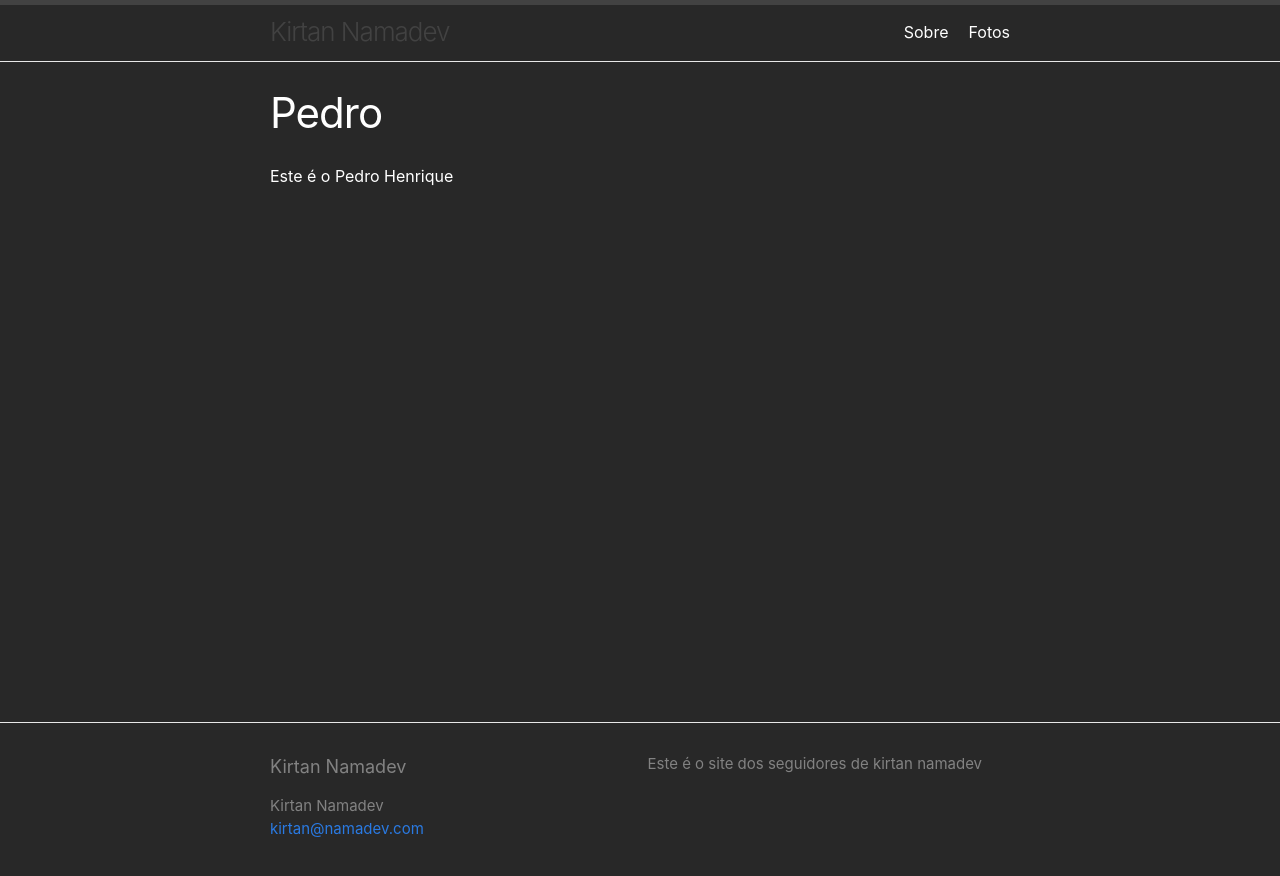
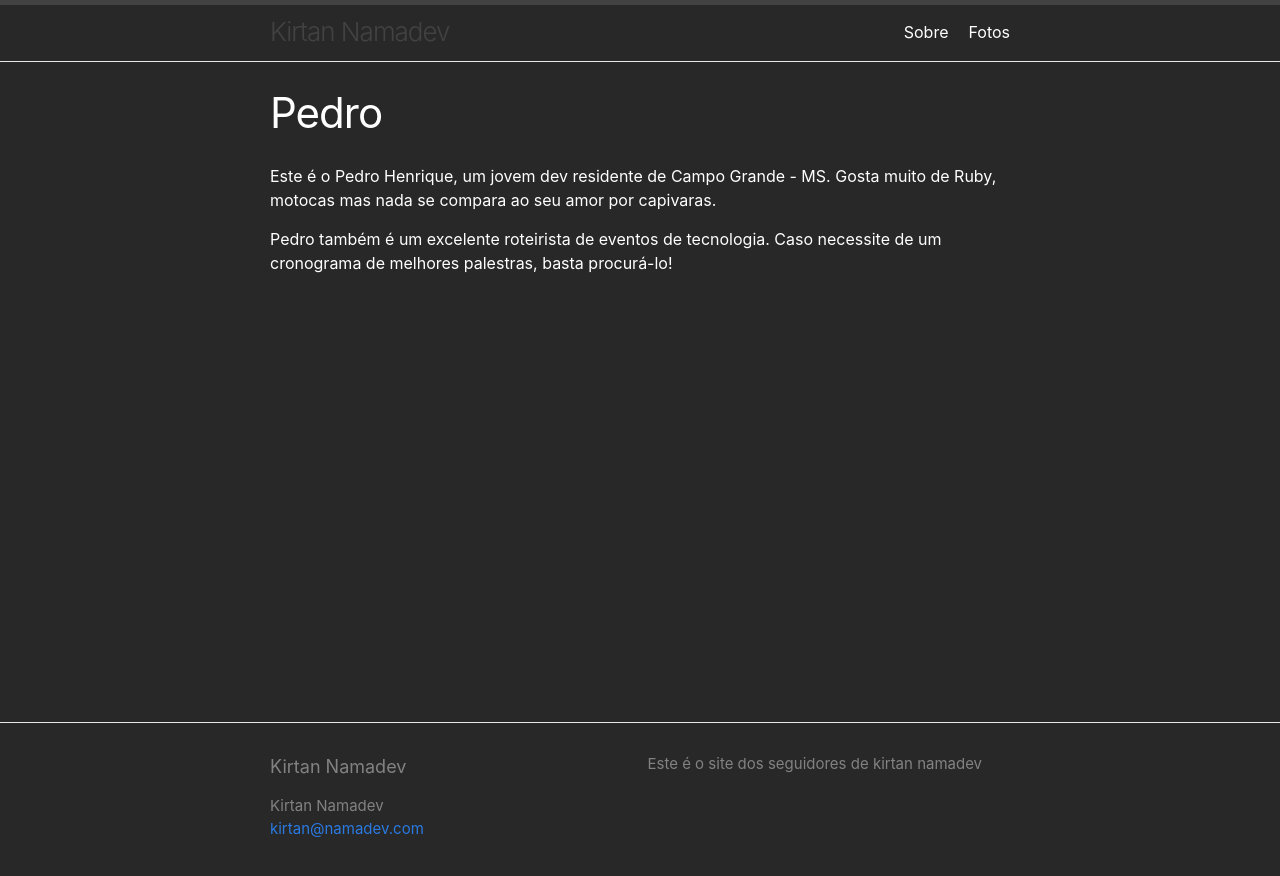
Before and after one commit to kirtan-namadev/kirtan-namadev.github.io, a Jekyll site: the page built from _seguidores/pedro.md, in a window 1280 px wide. Shown: the top 876 px of the page. Built offline with Jekyll 4.4.1, drawn with Linux system fonts in a browser that asks for light colours.

Commit message:
Add Pedro info

```diff
--- a/_seguidores/pedro.md
+++ b/_seguidores/pedro.md
@@ -5,4 +5,7 @@ alcunha: "Pedrão das Capivara"
 foto: "/assets/pedro.png"
 ---
 
-Este é o Pedro Henrique
+Este é o Pedro Henrique, um jovem dev residente de Campo Grande - MS.
+Gosta muito de Ruby, motocas mas nada se compara ao seu amor por capivaras.
+
+Pedro também é um excelente roteirista de eventos de tecnologia. Caso necessite de um cronograma de melhores palestras, basta procurá-lo!
```
